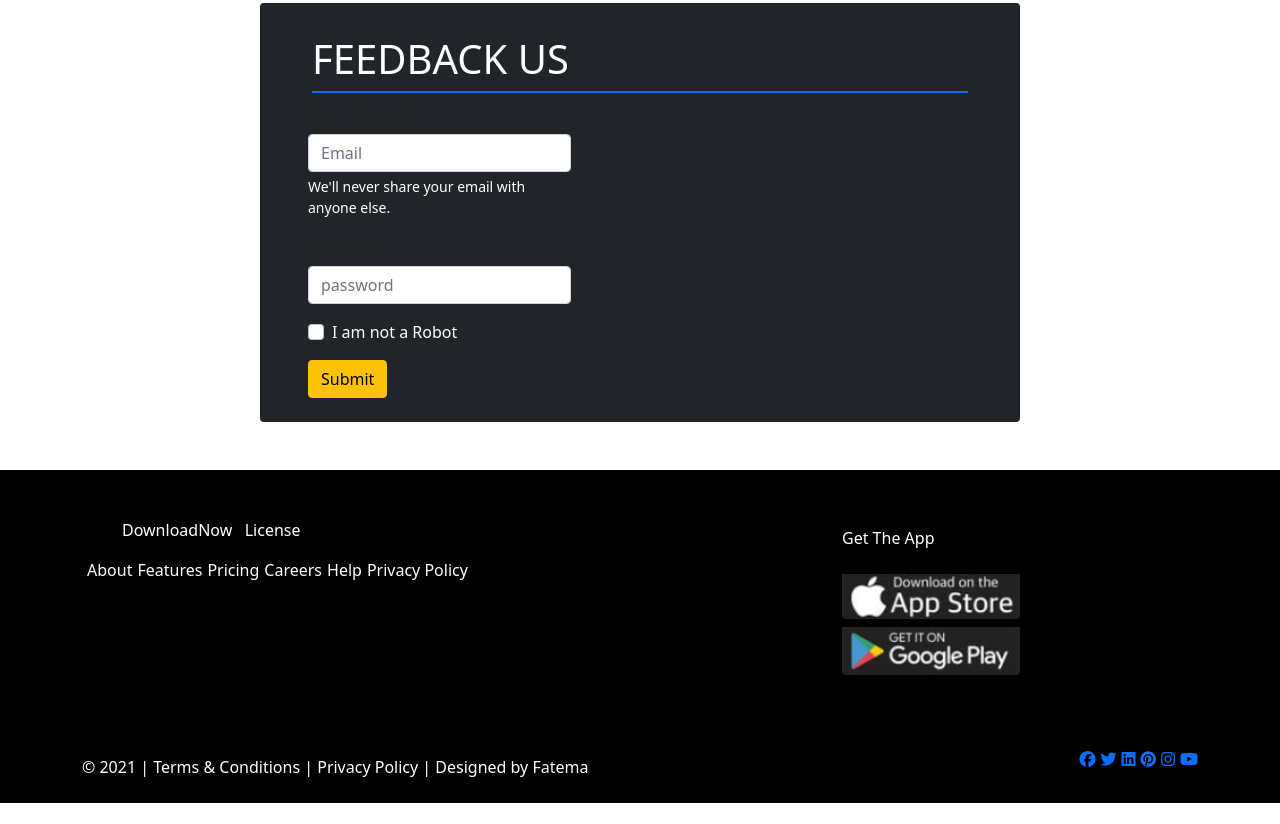
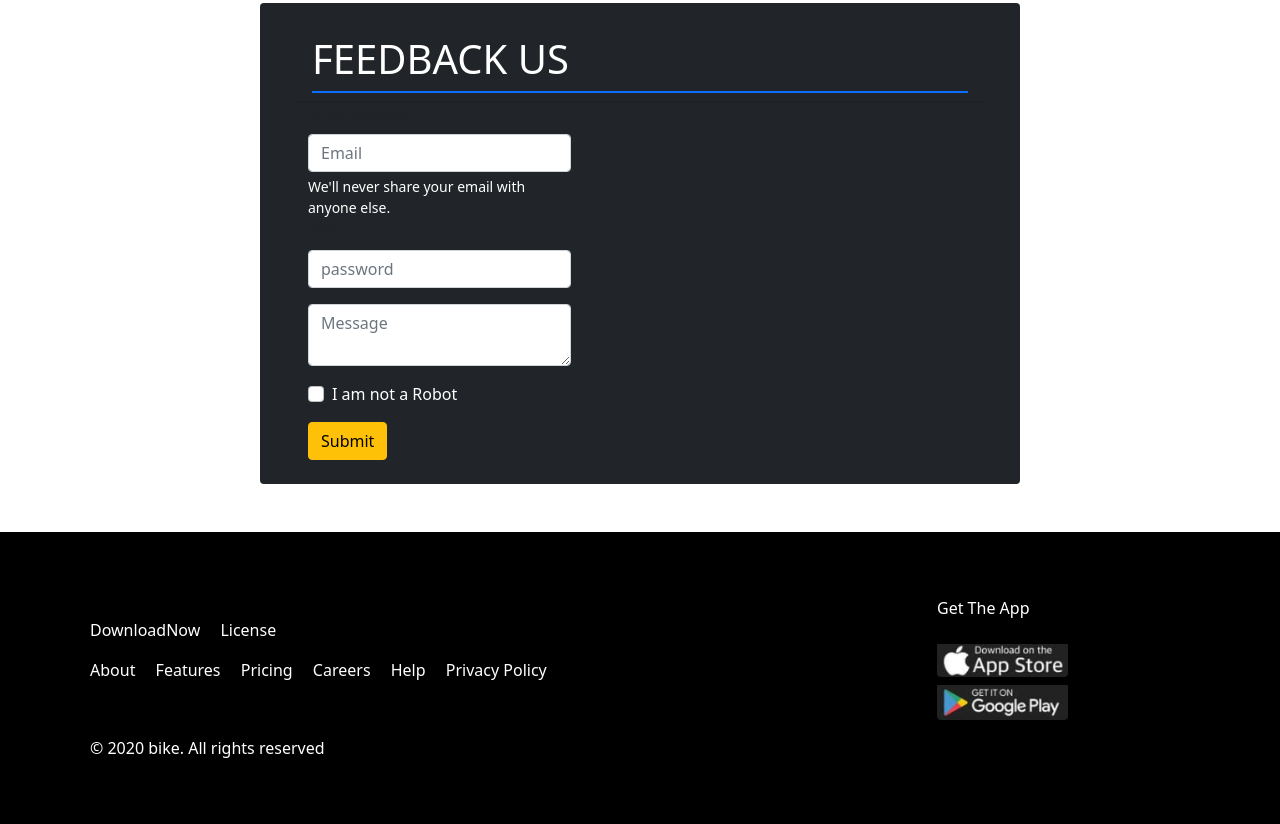
Before and after one commit to FatemaAkter11/Honda-cbr, a plain HTML site: page index.html in a window 1280 px wide. Shown: the part 3268-4092 px from the top of the page. Before the commit the page ends 4071 px from the top, so only its background shows below. Drawn offline with nearby package versions, Linux system fonts and the light colour scheme.

Commit message:
Update footer

```diff
--- a/CSS/style.css
+++ b/CSS/style.css
@@ -72,10 +72,3 @@ body{
 footer{
     background-color: black;
 }
-.p-text{
-    padding-left: 40px;
-    margin-right: 15px;
-}
-footer ul li{
-    padding-left: 5px;
-}
--- a/index.html
+++ b/index.html
@@ -353,7 +353,7 @@
                     <div class="row">
                         <div class="col-md-5 border-right">
                             <form>
-                                <div class="mb-3">
+                                <div class="">
                                     <label for="exampleInputEmail1" class="form-label">Email address</label>
                                     <input type="email" class="form-control" id="exampleInputEmail1"
                                         aria-describedby="emailHelp" placeholder="Email">
@@ -365,6 +365,10 @@
                                     <label for="exampleInputPassword1" class="form-label">Password</label>
                                     <input type="password" class="form-control" id="exampleInputPassword1"
                                         placeholder="password">
+                                </div>
+                                <div class="input-group mb-3">
+                                    <textarea class="form-control" aria-label="With textarea"
+                                        placeholder="Message"></textarea>
                                 </div>
                                 <div class="mb-3 form-check">
                                     <input type="checkbox" class="form-check-input" id="exampleCheck1">
@@ -383,60 +387,37 @@
 
     <!-- footer first part start -->
     <footer class="footer">
-        <div class="footer-top">
         <div class="container py-5">
-                <div class="row">
-                    <div class="col-lg-8 col-md-4 ">
-                        <p class="text-white p-text">DownloadNow &nbsp; License</p>
+            <div class="row pt-3 align-items-center">
+                <div class="col-md-9 col-12 ">
+                    <p class="text-white p-text">
+                        <span class="px-2"> DownloadNow </span>
+                        <span class="px-2"> License</span>
+                    </p>
                     <div>
-                            <ul class="text-white d-flex list-unstyled">
-                                <li>About</li>
-                                <li>Features</li>
-                                <li>Pricing</li>
-                                <li>Careers</li>
-                                <li>Help</li>
-                                <li>Privacy Policy</li>
-                            </ul>
+                        <p class="text-white">
+                            <span class="px-2">About</span>
+                            <span class="px-2">Features</span>
+                            <span class="px-2">Pricing</span>
+                            <span class="px-2">Careers</span>
+                            <span class="px-2">Help</span>
+                            <span class="px-2">Privacy Policy</span>
+                        </p>
                     </div>
+
                 </div>
-                    <div class="col-lg-4 col-md-4 ">
-                        <div class="p-title text-light mt-2">
+                <div class="col-md-3 col-12">
                     <p class="text-white">Get The App</p>
                     <img class="w-50 rounded pt-2" src="images/footer-app.png" alt="">
                     <img class="w-50 rounded pt-2" src="images/footer-play.png" alt="">
                 </div>
-
-                    </div>
+                <div>
+                    <p class="text-white px-2 pt-3">© 2020 bike. All rights reserved</p>
                 </div>
             </div>
         </div>
 
-        <!-- footer 2nd part start -->
-        <div class="footer-bottom py-4">
-            <div class="container">
-                <div class="row">
-                    <div class="col-lg-6 col-md-6 col-sm-6 text-sm-start text-center mb-md-0 mb-4">
-                        <p class=" mb-0 mt-2 text-white">© 2021 | Terms & Conditions | Privacy
-                            Policy | Designed by Fatema
-                        </p>
-                    </div>
-                    <div class="col-lg-6 col-md-6 col-sm-6 ">
-                        <div class="fb-social  ">
-                            <ul class="d-flex justify-content-md-end justify-content-center list-unstyled mb-0 ">
-                                <li><a href="#"><i class="fab fa-facebook"></i></a></li>
-                                <li><a href="#"><i class="fab fa-twitter"></i></a></li>
-                                <li><a href="#"><i class="fab fa-linkedin"></i></a></li>
-                                <li><a href="#"><i class="fab fa-pinterest"></i></a></li>
-                                <li><a href="#"><i class="fab fa-instagram"></i></a></li>
-                                <li><a href="#"><i class="fab fa-youtube"></i></a></li>
-                            </ul>
-                        </div>
-                    </div>
-                </div>
-            </div>
-            <!-- footer 2nd part end -->
 
-        </div>
 
     </footer>
     <!-- footer part end -->
```
Lines whose indentation alone changed are shown as unchanged.
